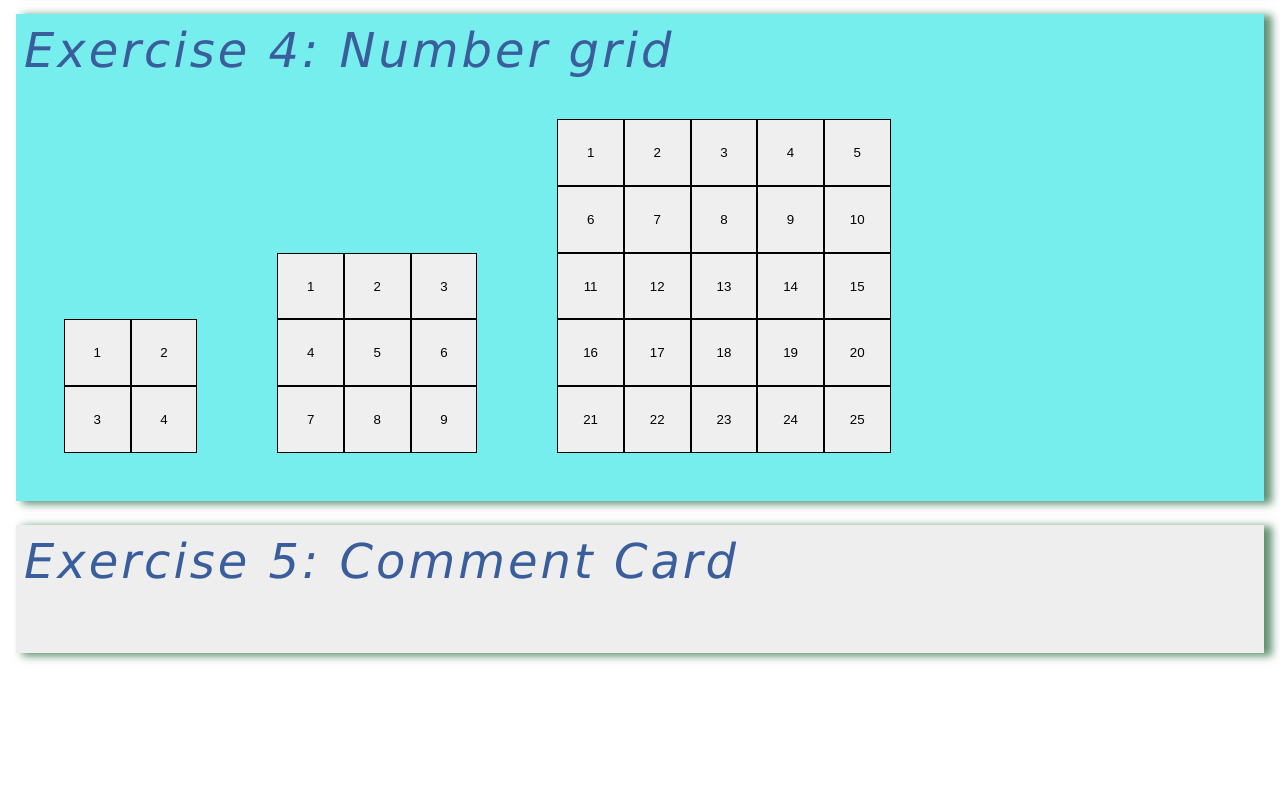
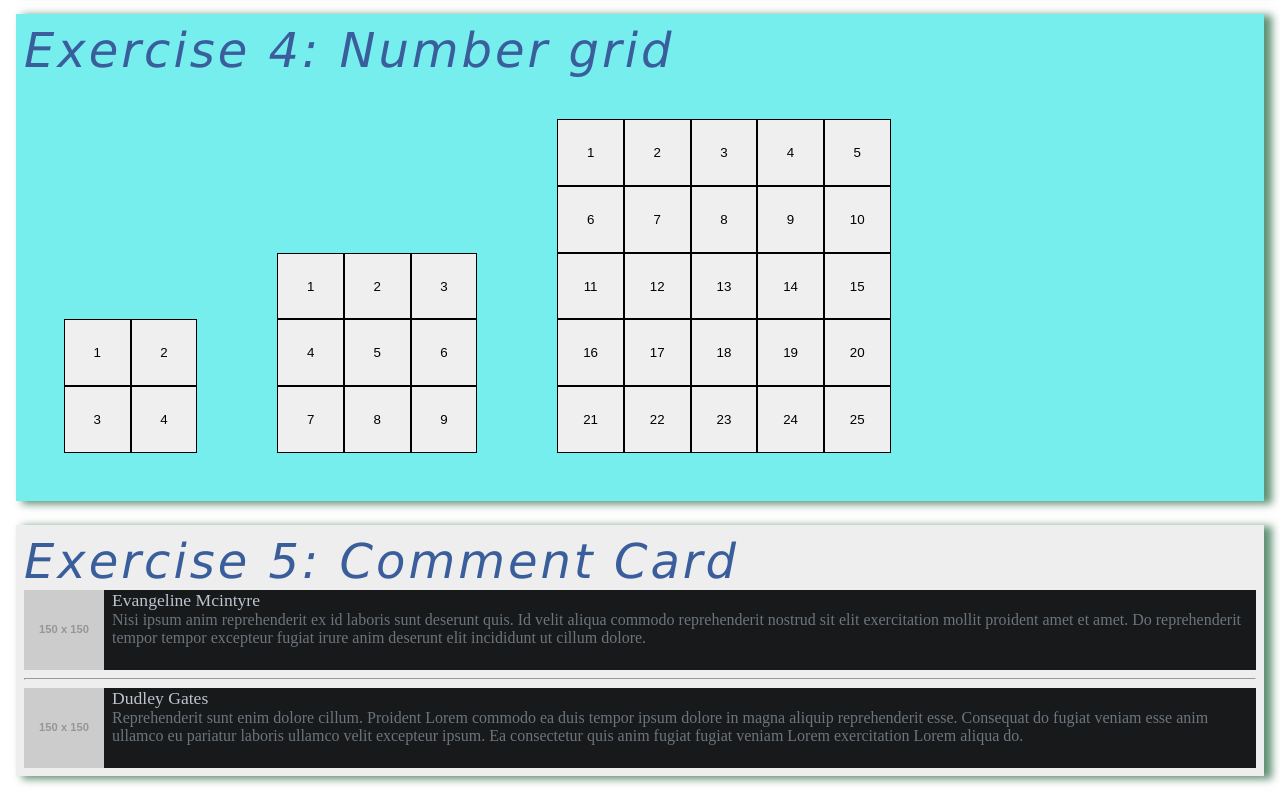
Before and after one commit to r0302772/react-js-les-1-componenten, a React (Vite) app in the folder react-js-les-1-componenten/: page / in a window 1280 px wide. Shown: the part 1069-1869 px from the top of the page. Before the commit the page ends 1746 px from the top, so only its background shows below. Built offline with nearby package versions, Linux system fonts and the light colour scheme.

Commit message:
added exerciseFive, commentcard, avatar, commentsection, ... - finished exercise

```diff
--- /dev/null
+++ b/react-js-les-1-componenten/src/components/exerciseFive/Author.jsx
@@ -0,0 +1,9 @@
+import styled from "styled-components";
+
+const Author = styled.div`
+       font-size: 110%;
+       color: #bdc4d0;
+       margin: 0;
+`
+
+export default Author;
--- /dev/null
+++ b/react-js-les-1-componenten/src/components/exerciseFive/Avatar.jsx
@@ -0,0 +1,9 @@
+import styled from "styled-components";
+
+const Avatar = styled.img `
+     margin-right: 0.5em;
+     height: 5em;
+     margin-bottom: 0;
+`
+
+export default Avatar;
--- /dev/null
+++ b/react-js-les-1-componenten/src/components/exerciseFive/CommentCard.jsx
@@ -0,0 +1,21 @@
+import Avatar from "./Avatar.jsx";
+import CommentSection from "./CommentSection.jsx";
+import styled from "styled-components";
+
+const Card = styled.div `
+  display: flex;
+  flex-direction: row;
+  background-color: #18191A;
+  color: white;
+`
+
+const CommentCard = ({avatar, ...rest}) => {
+    return (
+        <Card>
+            <Avatar src={avatar}/>
+            <CommentSection {...rest}/>
+        </Card>
+    )
+}
+
+export default CommentCard;
--- /dev/null
+++ b/react-js-les-1-componenten/src/components/exerciseFive/CommentContent.jsx
@@ -0,0 +1,8 @@
+import styled from "styled-components";
+
+const CommentContent = styled.div`
+       margin: 0;
+       color: #6c757d;
+`
+
+export default CommentContent;
--- /dev/null
+++ b/react-js-les-1-componenten/src/components/exerciseFive/CommentSection.jsx
@@ -0,0 +1,19 @@
+import Author from "./Author.jsx";
+import CommentContent from "./CommentContent.jsx";
+import styled from "styled-components";
+
+const Comments =styled.div`
+       display: flex;
+       flex-direction: column;
+`
+
+const CommentSection = ({firstName,lastName,content}) => {
+    return (
+        <Comments>
+            <Author>{firstName} {lastName}</Author>
+            <CommentContent>{content}</CommentContent>
+        </Comments>
+    )
+}
+
+export default CommentSection;
--- /dev/null
+++ b/react-js-les-1-componenten/src/components/exerciseFive/ExerciseFive.jsx
@@ -0,0 +1,28 @@
+import CommentCard from "./CommentCard.jsx";
+
+const comment1 = {
+    firstName: 'Evangeline',
+    lastName: 'Mcintyre',
+    avatar: 'https://via.placeholder.com/150',
+    content: 'Nisi ipsum anim reprehenderit ex id laboris sunt deserunt quis. Id velit aliqua commodo reprehenderit nostrud sit elit exercitation mollit proident amet et amet. Do reprehenderit tempor tempor excepteur fugiat irure anim deserunt elit incididunt ut cillum dolore.'
+}
+
+const comment2 = {
+    firstName: 'Dudley',
+    lastName: 'Gates',
+    avatar: 'https://via.placeholder.com/150',
+    content: 'Reprehenderit sunt enim dolore cillum. Proident Lorem commodo ea duis tempor ipsum dolore in magna aliquip reprehenderit esse. Consequat do fugiat veniam esse anim ullamco eu pariatur laboris ullamco velit excepteur ipsum. Ea consectetur quis anim fugiat fugiat veniam Lorem exercitation Lorem aliqua do.'
+}
+
+
+const ExerciseFive = () => {
+    return (
+        <>
+            <CommentCard {...comment1}/>
+            <hr/>
+            <CommentCard {...comment2}/>
+        </>
+    )
+}
+
+export default ExerciseFive;
--- a/react-js-les-1-componenten/src/main.jsx
+++ b/react-js-les-1-componenten/src/main.jsx
@@ -6,6 +6,7 @@ import ExerciseOne from "./components/exerciseOne/ExerciseOne.jsx";
 import ExerciseTwo from "./components/exerciseTwo/ExerciseTwo.jsx";
 import ExerciseThree from "./components/exerciseThree/ExerciseThree.jsx";
 import ExerciseFour from "./components/exerciseFour/ExerciseFour.jsx";
+import ExerciseFive from "./components/exerciseFive/ExerciseFive.jsx";
 
 ReactDOM.createRoot(document.getElementById('root')).render(
     <StrictMode>
@@ -21,6 +22,8 @@ ReactDOM.createRoot(document.getElementById('root')).render(
         <Exercise title={'Exercise 4: Number grid'} background={'#77EEEE'}>
             <ExerciseFour/>
         </Exercise>
-        <Exercise title={'Exercise 5: Comment Card'}></Exercise>
+        <Exercise title={'Exercise 5: Comment Card'}>
+            <ExerciseFive/>
+        </Exercise>
     </StrictMode>
 )
```
